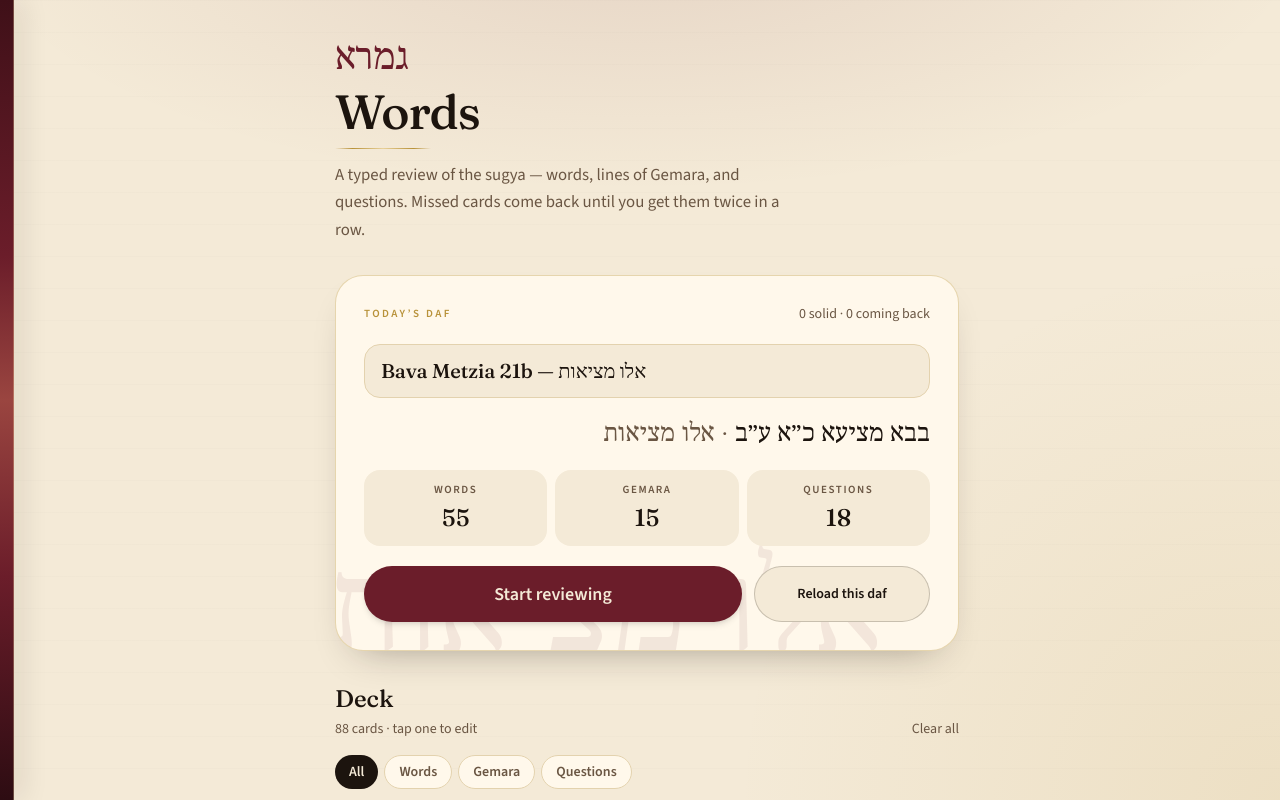
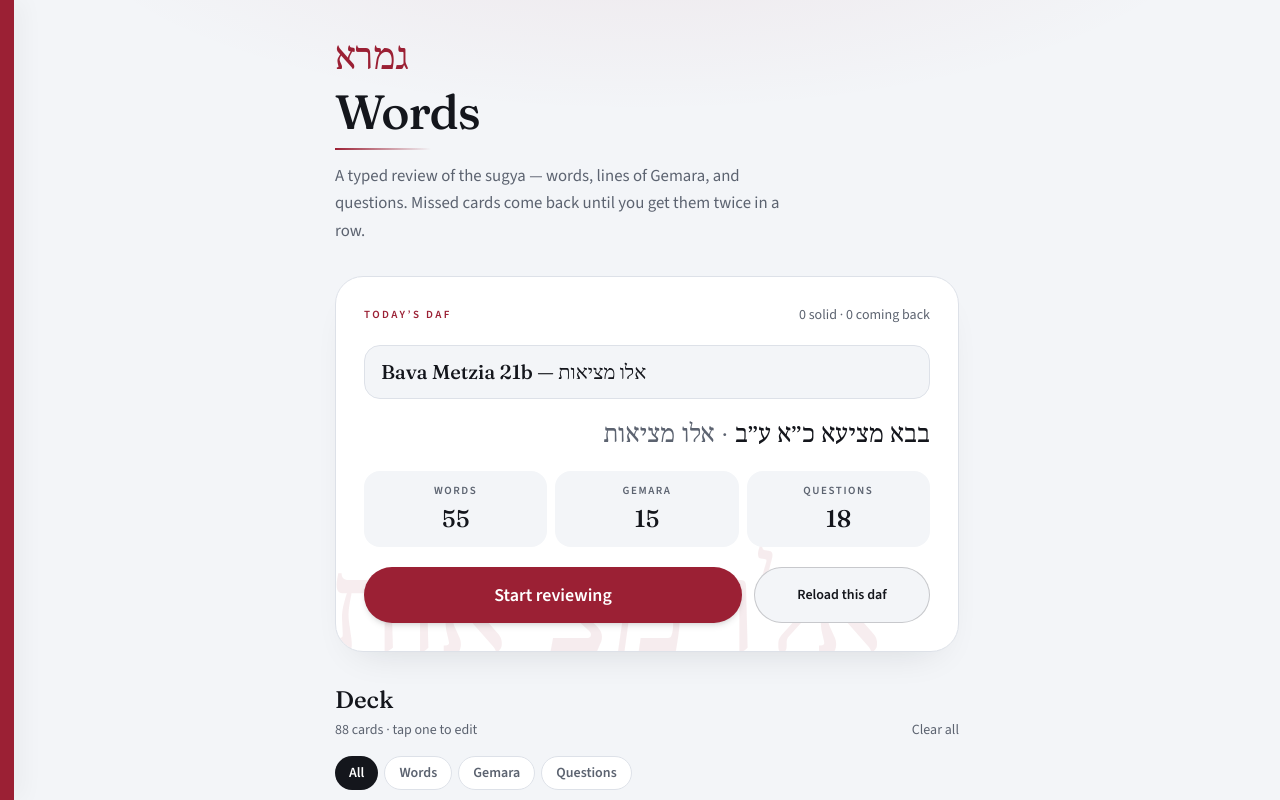
Before and after one commit to 2819-dev/gemarawords, a React (Vite) app: page / in a window 1280 px wide. Built offline with nearby package versions, Linux system fonts and the light colour scheme; a web font is replaced by a local one.

Commit message:
Switch the theme off parchment yellow to cool gray and crimson
Drop the aged-paper golds and cream fills. The app now uses a cool canvas, white cards, charcoal type, and a crimson accent.

Co-authored-by: Dev <2819-dev@users.noreply.github.com>

```diff
--- a/src/components/DeckScreen.tsx
+++ b/src/components/DeckScreen.tsx
@@ -103,24 +103,24 @@ export function DeckScreen({
     <AppFrame>
       <main className="mx-auto flex min-h-full max-w-2xl flex-col gap-8 px-4 py-6 pb-16 sm:px-6 sm:py-10">
         <header className="flex flex-col items-start gap-3">
-          <p className="hebrew text-4xl leading-none text-burgundy" lang="he" dir="rtl">
+          <p className="hebrew text-4xl leading-none text-accent" lang="he" dir="rtl">
             גמרא
           </p>
           <div>
             <h1 className="font-display text-4xl font-medium tracking-tight text-ink sm:text-5xl">
               Words
             </h1>
-            <div className="gold-rule mt-3 w-24" />
+            <div className="accent-rule mt-3 w-24" />
           </div>
-          <p className="max-w-md text-[1.05rem] leading-relaxed text-ink-soft">
+          <p className="max-w-md text-[1.05rem] leading-relaxed text-muted">
             A typed review of the sugya — words, lines of Gemara, and questions.
             Missed cards come back until you get them twice in a row.
           </p>
         </header>
 
-        <section className="relative overflow-hidden rounded-[1.75rem] border border-gold/35 bg-card shadow-[0_18px_40px_-24px_rgba(28,20,14,0.45)]">
+        <section className="relative overflow-hidden rounded-[1.75rem] border border-line bg-card shadow-[0_18px_40px_-24px_rgba(20,22,28,0.16)]">
           <p
-            className="hebrew pointer-events-none absolute -bottom-6 -left-2 select-none text-[7.5rem] leading-none text-burgundy opacity-[0.08]"
+            className="hebrew pointer-events-none absolute -bottom-6 -left-2 select-none text-[7.5rem] leading-none text-accent opacity-[0.08]"
             lang="he"
             dir="rtl"
             aria-hidden="true"
@@ -129,11 +129,11 @@ export function DeckScreen({
           </p>
           <div className="relative flex flex-col gap-5 p-5 sm:p-7">
             <div className="flex flex-wrap items-center justify-between gap-3">
-              <p className="text-[11px] font-semibold uppercase tracking-[0.22em] text-gold">
+              <p className="text-[11px] font-semibold uppercase tracking-[0.22em] text-accent">
                 Today’s daf
               </p>
               {cards.length > 0 ? (
-                <p className="text-sm text-ink-soft">
+                <p className="text-sm text-muted">
                   {solid} solid · {shaky} coming back
                 </p>
               ) : null}
@@ -146,7 +146,7 @@ export function DeckScreen({
               id="daf"
               value={selectedPageId}
               onChange={(event) => onSelectPage(event.target.value)}
-              className="font-display w-full appearance-none rounded-2xl border border-parchment-dark bg-parchment px-4 py-3 text-xl text-ink outline-none ring-gold/40 focus:ring-2"
+              className="font-display w-full appearance-none rounded-2xl border border-line bg-canvas px-4 py-3 text-xl text-ink outline-none ring-accent/40 focus:ring-2"
             >
               {PAGES.map((page) => (
                 <option key={page.id} value={page.id} disabled={!page.available}>
@@ -158,7 +158,7 @@ export function DeckScreen({
             {selected ? (
               <p className="hebrew text-right text-2xl text-ink" lang="he" dir="rtl">
                 {selected.hebrewLabel}
-                <span className="text-ink-soft"> · {selected.chapter}</span>
+                <span className="text-muted"> · {selected.chapter}</span>
               </p>
             ) : null}
 
@@ -169,7 +169,7 @@ export function DeckScreen({
             </dl>
 
             {missing > 0 ? (
-              <p className="rounded-xl bg-brick/10 px-3 py-2 text-sm text-brick">
+              <p className="rounded-xl bg-bad/10 px-3 py-2 text-sm text-bad">
                 {missing} card{missing === 1 ? '' : 's'} still need an answer before
                 you can start.
               </p>
@@ -181,7 +181,7 @@ export function DeckScreen({
                   type="button"
                   onClick={onStart}
                   disabled={!canStart}
-                  className="flex-1 rounded-full bg-burgundy px-5 py-3.5 text-lg font-semibold text-parchment shadow-md disabled:cursor-not-allowed disabled:opacity-40"
+                  className="flex-1 rounded-full bg-accent px-5 py-3.5 text-lg font-semibold text-white shadow-md disabled:cursor-not-allowed disabled:opacity-40"
                 >
                   Start reviewing
                 </button>
@@ -192,8 +192,8 @@ export function DeckScreen({
                 onClick={onLoadDaf}
                 className={
                   cards.length === 0
-                    ? 'flex-1 rounded-full bg-burgundy px-5 py-3.5 text-lg font-semibold text-parchment shadow-md disabled:opacity-50'
-                    : 'rounded-full border border-ink/20 bg-parchment px-5 py-3.5 text-sm font-semibold text-ink disabled:opacity-50 sm:min-w-44'
+                    ? 'flex-1 rounded-full bg-accent px-5 py-3.5 text-lg font-semibold text-white shadow-md disabled:opacity-50'
+                    : 'rounded-full border border-ink/20 bg-canvas px-5 py-3.5 text-sm font-semibold text-ink disabled:opacity-50 sm:min-w-44'
                 }
               >
                 {loadingDaf
@@ -207,17 +207,17 @@ export function DeckScreen({
         </section>
 
         {notice ? (
-          <p className="rounded-2xl bg-olive/10 px-4 py-3 text-sm text-olive">{notice}</p>
+          <p className="rounded-2xl bg-ok/10 px-4 py-3 text-sm text-ok">{notice}</p>
         ) : null}
         {error ? (
-          <p className="rounded-2xl bg-brick/10 px-4 py-3 text-sm text-brick">{error}</p>
+          <p className="rounded-2xl bg-bad/10 px-4 py-3 text-sm text-bad">{error}</p>
         ) : null}
 
         <section className="flex flex-col gap-4">
           <div className="flex items-end justify-between gap-3">
             <div>
               <h2 className="font-display text-2xl font-medium text-ink">Deck</h2>
-              <p className="mt-1 text-sm text-ink-soft">
+              <p className="mt-1 text-sm text-muted">
                 {cards.length === 0
                   ? 'Nothing loaded yet.'
                   : `${cards.length} cards · tap one to edit`}
@@ -227,7 +227,7 @@ export function DeckScreen({
               <button
                 type="button"
                 onClick={onClear}
-                className="text-sm text-ink-soft underline-offset-2 hover:text-brick hover:underline"
+                className="text-sm text-muted underline-offset-2 hover:text-bad hover:underline"
               >
                 Clear all
               </button>
@@ -235,7 +235,7 @@ export function DeckScreen({
           </div>
 
           {cards.length === 0 ? (
-            <p className="rounded-[1.5rem] border border-dashed border-gold/50 bg-card/60 px-5 py-12 text-center text-ink-soft">
+            <p className="rounded-[1.5rem] border border-dashed border-line bg-card/60 px-5 py-12 text-center text-muted">
               Load Bava Metzia 21b to get Hebrew and Aramaic words, lines of
               Gemara, and questions from אלו מציאות.
             </p>
@@ -250,8 +250,8 @@ export function DeckScreen({
                       onClick={() => setFilter(item.id)}
                       className={`rounded-full px-3.5 py-1.5 text-sm font-semibold ${
                         filter === item.id
-                          ? 'bg-ink text-parchment'
-                          : 'border border-parchment-dark bg-card text-ink-soft hover:text-ink'
+                          ? 'bg-ink text-white'
+                          : 'border border-line bg-card text-muted hover:text-ink'
                       }`}
                     >
                       {item.label}
@@ -266,12 +266,12 @@ export function DeckScreen({
                   value={query}
                   onChange={(event) => setQuery(event.target.value)}
                   placeholder="Search Hebrew or English"
-                  className="w-full rounded-full border border-parchment-dark bg-card px-4 py-2.5 text-sm text-ink outline-none ring-gold/40 focus:ring-2"
+                  className="w-full rounded-full border border-line bg-card px-4 py-2.5 text-sm text-ink outline-none ring-accent/40 focus:ring-2"
                 />
               </div>
 
               {visibleCards.length === 0 ? (
-                <p className="rounded-2xl border border-dashed border-parchment-dark px-4 py-8 text-center text-ink-soft">
+                <p className="rounded-2xl border border-dashed border-line px-4 py-8 text-center text-muted">
                   No cards match that filter.
                 </p>
               ) : (
@@ -281,7 +281,7 @@ export function DeckScreen({
                     return (
                       <li
                         key={card.id}
-                        className="overflow-hidden rounded-2xl border border-parchment-dark bg-card"
+                        className="overflow-hidden rounded-2xl border border-line bg-card"
                       >
                         <button
                           type="button"
@@ -298,13 +298,13 @@ export function DeckScreen({
                             >
                               {card.hebrew}
                             </span>
-                            <span className="mt-1 block truncate text-sm text-ink-soft">
+                            <span className="mt-1 block truncate text-sm text-muted">
                               {card.translation.trim() || 'Needs an answer'}
                             </span>
                           </span>
                         </button>
                         {open ? (
-                          <div className="border-t border-parchment-dark px-4 py-4">
+                          <div className="border-t border-line px-4 py-4">
                             <p className="text-sm leading-relaxed text-ink">
                               <MixedText
                                 text={questionFor(card)}
@@ -312,7 +312,7 @@ export function DeckScreen({
                               />
                             </p>
                             <label
-                              className="mt-3 block text-xs font-semibold uppercase tracking-wide text-ink-soft"
+                              className="mt-3 block text-xs font-semibold uppercase tracking-wide text-muted"
                               htmlFor={`answer-${card.id}`}
                             >
                               Answer
@@ -325,13 +325,13 @@ export function DeckScreen({
                                 onTranslationChange(card.id, event.target.value)
                               }
                               rows={card.kind === 'word' ? 2 : 3}
-                              className="mt-1 w-full rounded-xl border border-parchment-dark bg-parchment px-3 py-2 text-ink outline-none ring-gold/40 focus:ring-2"
+                              className="mt-1 w-full rounded-xl border border-line bg-canvas px-3 py-2 text-ink outline-none ring-accent/40 focus:ring-2"
                             />
                             <div className="mt-3 flex justify-end">
                               <button
                                 type="button"
                                 onClick={() => onRemove(card.id)}
-                                className="text-sm font-semibold text-ink-soft hover:text-brick"
+                                className="text-sm font-semibold text-muted hover:text-bad"
                               >
                                 Remove from deck
                               </button>
@@ -348,7 +348,7 @@ export function DeckScreen({
                 <button
                   type="button"
                   onClick={onStart}
-                  className="mt-2 w-full rounded-full bg-burgundy px-5 py-3 text-base font-semibold text-parchment"
+                  className="mt-2 w-full rounded-full bg-accent px-5 py-3 text-base font-semibold text-white"
                 >
                   Start reviewing
                 </button>
@@ -357,11 +357,11 @@ export function DeckScreen({
           )}
         </section>
 
-        <details className="rounded-[1.5rem] border border-parchment-dark bg-card p-5">
+        <details className="rounded-[1.5rem] border border-line bg-card p-5">
           <summary className="cursor-pointer font-semibold text-ink">
             Add your own words
           </summary>
-          <p className="mt-2 text-sm text-ink-soft">
+          <p className="mt-2 text-sm text-muted">
             Paste Hebrew or Aramaic, or drop an Excel / CSV file. Lookups go
             through Sefaria’s Jastrow.
           </p>
@@ -383,7 +383,7 @@ export function DeckScreen({
             }}
             onDrop={handleDrop}
             className={`mt-4 ${
-              dropping ? 'rounded-2xl ring-2 ring-burgundy ring-offset-4 ring-offset-card' : ''
+              dropping ? 'rounded-2xl ring-2 ring-accent ring-offset-4 ring-offset-card' : ''
             }`}
           >
             <textarea
@@ -394,13 +394,13 @@ export function DeckScreen({
               onChange={(event) => onPasteChange(event.target.value)}
               placeholder="הדבק מילים בעברית או בארמית"
               rows={4}
-              className="hebrew w-full resize-y rounded-2xl border border-parchment-dark bg-parchment px-3 py-3 text-right text-2xl leading-relaxed text-ink outline-none ring-gold/40 focus:ring-2"
+              className="hebrew w-full resize-y rounded-2xl border border-line bg-canvas px-3 py-3 text-right text-2xl leading-relaxed text-ink outline-none ring-accent/40 focus:ring-2"
             />
             <div className="mt-3 flex flex-wrap items-center gap-3">
               <button
                 type="submit"
                 disabled={busy}
-                className="rounded-full bg-ink px-5 py-2.5 text-sm font-semibold text-parchment disabled:opacity-50"
+                className="rounded-full bg-ink px-5 py-2.5 text-sm font-semibold text-white disabled:opacity-50"
               >
                 {translating ? 'Looking up…' : 'Add words'}
               </button>
@@ -447,8 +447,8 @@ function countsFor(cards: Pick<Card, 'kind'>[]) {
 
 function Stat({ label, value }: { label: string; value: number }) {
   return (
-    <div className="rounded-2xl bg-parchment px-3 py-3 text-center">
-      <dt className="text-[11px] font-semibold uppercase tracking-[0.14em] text-ink-soft">
+    <div className="rounded-2xl bg-canvas px-3 py-3 text-center">
+      <dt className="text-[11px] font-semibold uppercase tracking-[0.14em] text-muted">
         {label}
       </dt>
       <dd className="font-display mt-1 text-2xl font-medium text-ink">{value}</dd>
--- a/src/components/FlashCard.tsx
+++ b/src/components/FlashCard.tsx
@@ -24,7 +24,7 @@ export function FlashCard({ card }: FlashCardProps) {
       />
       {showSource ? (
         <p
-          className={`hebrew mt-8 max-w-lg border-r-2 border-gold pr-4 text-right text-ink ${
+          className={`hebrew mt-8 max-w-lg border-r-2 border-accent pr-4 text-right text-ink ${
             longHebrew ? 'text-2xl leading-relaxed' : 'text-5xl leading-snug'
           }`}
           lang="he"
--- a/src/components/KindBadge.tsx
+++ b/src/components/KindBadge.tsx
@@ -1,9 +1,9 @@
 import type { Card } from '../lib/types.ts'
 
 const STYLES: Record<Card['kind'], string> = {
-  word: 'bg-burgundy/10 text-burgundy',
-  sentence: 'bg-gold/20 text-ink',
-  question: 'bg-olive/10 text-olive',
+  word: 'bg-accent/10 text-accent',
+  sentence: 'bg-mark/10 text-mark',
+  question: 'bg-ok/10 text-ok',
 }
 
 function kindLabel(kind: Card['kind']): string {
--- a/src/index.css
+++ b/src/index.css
@@ -4,17 +4,15 @@
   --font-sans: "Source Sans 3", ui-sans-serif, system-ui, sans-serif;
   --font-display: "Fraunces", "Times New Roman", serif;
   --font-hebrew: "Frank Ruhl Libre", "Noto Serif Hebrew", "Times New Roman", serif;
-  --color-parchment: #f4ead7;
-  --color-parchment-dark: #e3d2ae;
-  --color-ink: #1c140e;
-  --color-ink-soft: #6a5643;
-  --color-card: #fff8eb;
-  --color-burgundy: #6b1d2a;
-  --color-burgundy-deep: #4a141c;
-  --color-olive: #2f5a38;
-  --color-brick: #9b3a2f;
-  --color-gold: #b8923a;
-  --color-gold-soft: #e8d19a;
+  --color-canvas: #f3f5f8;
+  --color-line: #dde1e8;
+  --color-ink: #14161c;
+  --color-muted: #5c6370;
+  --color-card: #ffffff;
+  --color-accent: #9b2034;
+  --color-mark: #3a4663;
+  --color-ok: #0f7a4a;
+  --color-bad: #d12b2b;
 }
 
 html {
@@ -31,16 +29,12 @@ body {
   margin: 0;
   color: var(--color-ink);
   font-family: var(--font-sans);
-  background-color: var(--color-parchment);
-  background-image:
-    radial-gradient(ellipse 90% 55% at 50% -8%, rgba(107, 29, 42, 0.1), transparent 58%),
-    radial-gradient(circle at 100% 100%, rgba(184, 146, 58, 0.12), transparent 36%),
-    repeating-linear-gradient(
-      0deg,
-      transparent,
-      transparent 31px,
-      rgba(28, 20, 14, 0.028) 32px
-    );
+  background-color: var(--color-canvas);
+  background-image: radial-gradient(
+    ellipse 80% 45% at 50% -12%,
+    rgba(155, 32, 52, 0.07),
+    transparent 58%
+  );
 }
 
 #root {
@@ -71,18 +65,8 @@ body {
 }
 
 .sefer-spine {
-  background:
-    linear-gradient(
-      180deg,
-      #3f1018 0%,
-      #6b1d2a 32%,
-      #9a4540 50%,
-      #6b1d2a 72%,
-      #2d0c12 100%
-    );
-  box-shadow:
-    inset -1px 0 0 rgba(255, 232, 180, 0.28),
-    6px 0 28px rgba(28, 20, 14, 0.14);
+  background: var(--color-accent);
+  box-shadow: 6px 0 24px rgba(20, 22, 28, 0.06);
 }
 
 .app-main {
@@ -91,14 +75,11 @@ body {
   overflow: auto;
 }
 
-.gold-rule {
-  height: 1px;
+.accent-rule {
+  height: 2px;
   background: linear-gradient(
     90deg,
-    transparent,
-    var(--color-gold) 18%,
-    var(--color-gold-soft) 50%,
-    var(--color-gold) 82%,
+    var(--color-accent),
     transparent
   );
 }
```
Also changed, not shown: src/components/StudyScreen.tsx (+15 -15 lines), public/favicon.svg.
